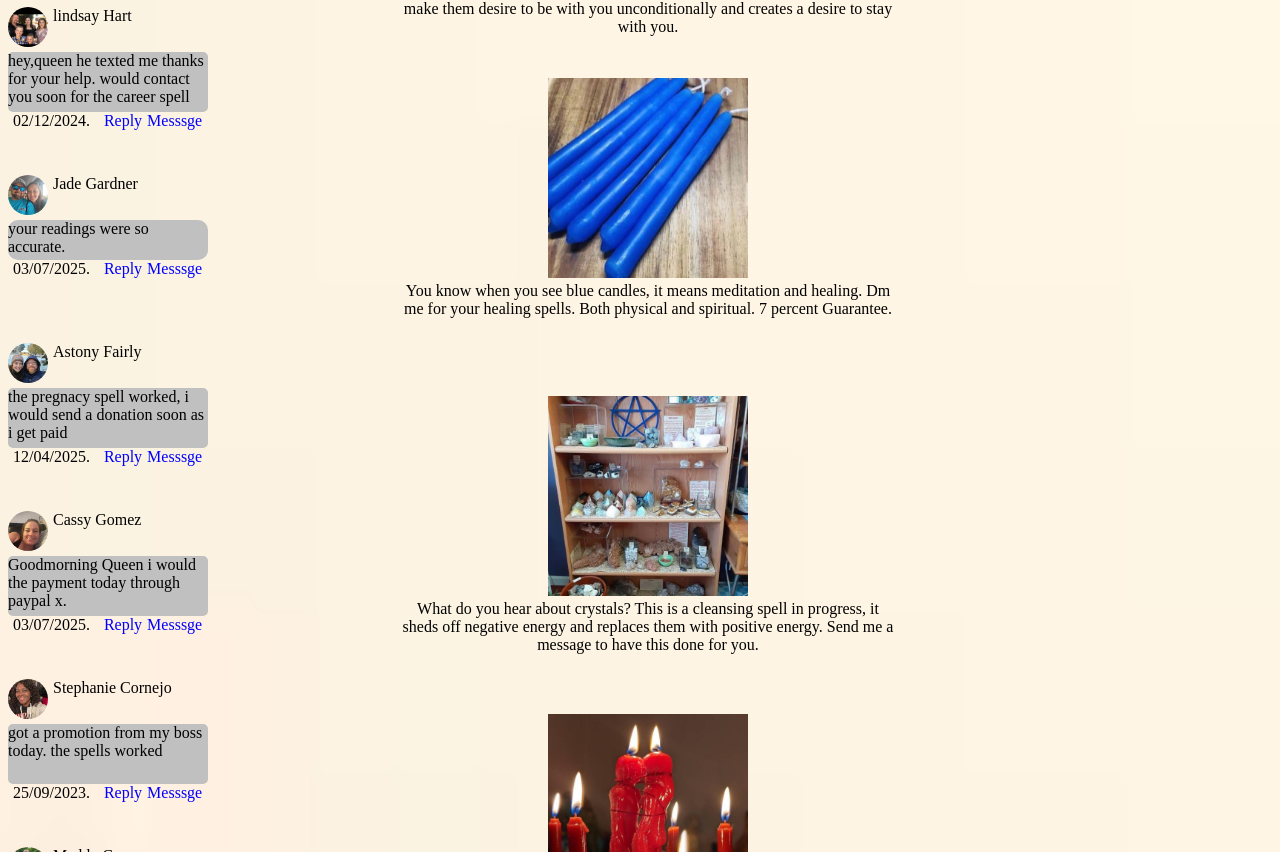
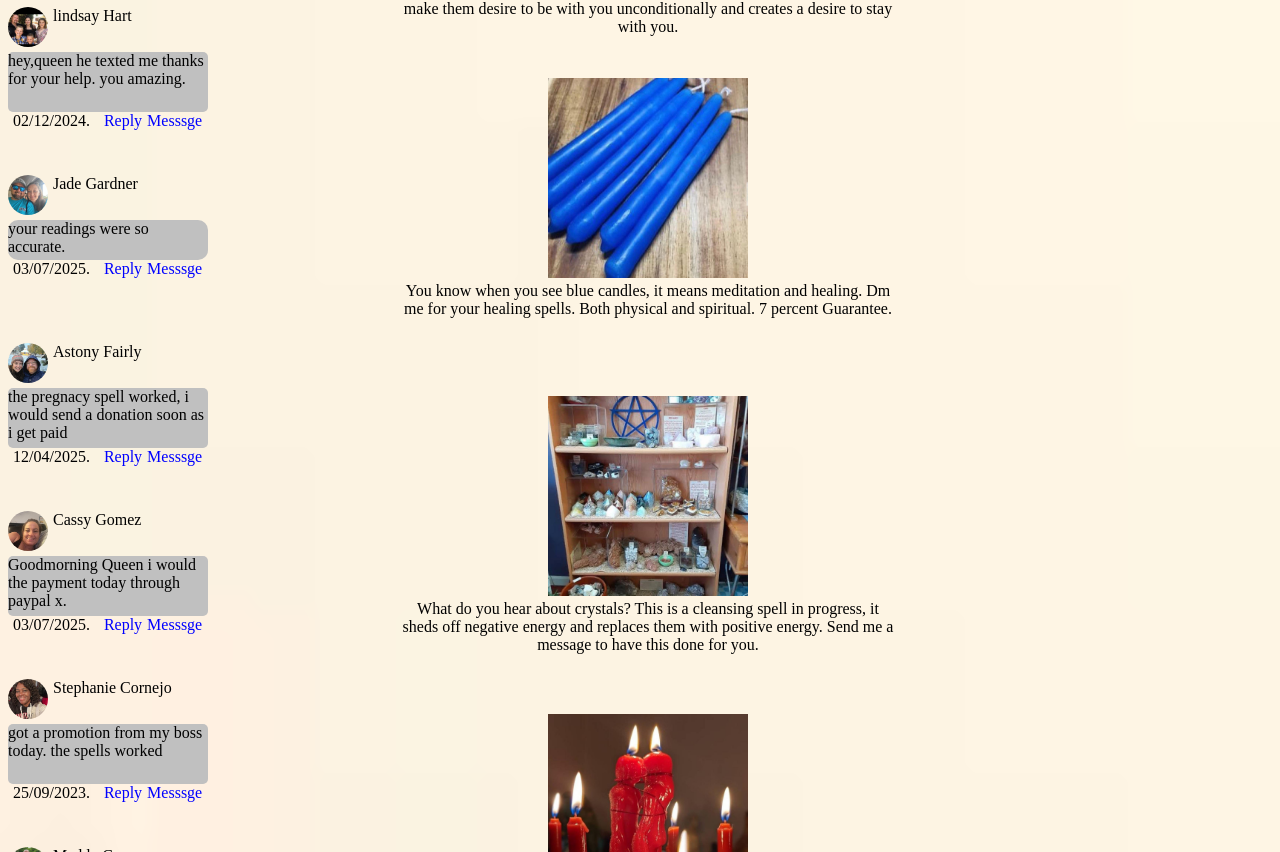
Before and after one commit to queenmedium1-star/seekhealing, a plain HTML site: page index.html in a window 1280 px wide. Shown: the part 1017-1869 px from the top of the page. Drawn offline with Linux system fonts and the light colour scheme.

Commit message:
Update index.html

```diff
--- a/index.html
+++ b/index.html
@@ -285,7 +285,7 @@
 <div class="post1"> <a href="contact.html"><img src="user3.jpeg" width="40" height="40" class="pcurve"></a></div>
 <div class="post2"><a href="contact.html" class="atag2">lindsay Hart</a></div>
 </div>
-<div class="textbox2"> <p10>hey,queen he texted me thanks for your help. would contact you soon for the career spell</p10>
+<div class="textbox2"> <p10>hey,queen he texted me thanks for your help. you amazing.</p10>
 </div>
  <a class="reply3" href="contact.html">02/12/2024.</a>  <a class="reply1" href="contact.html">Reply</a><a class="message1" href="contact.html">Messsge</a>
 </div>
```
